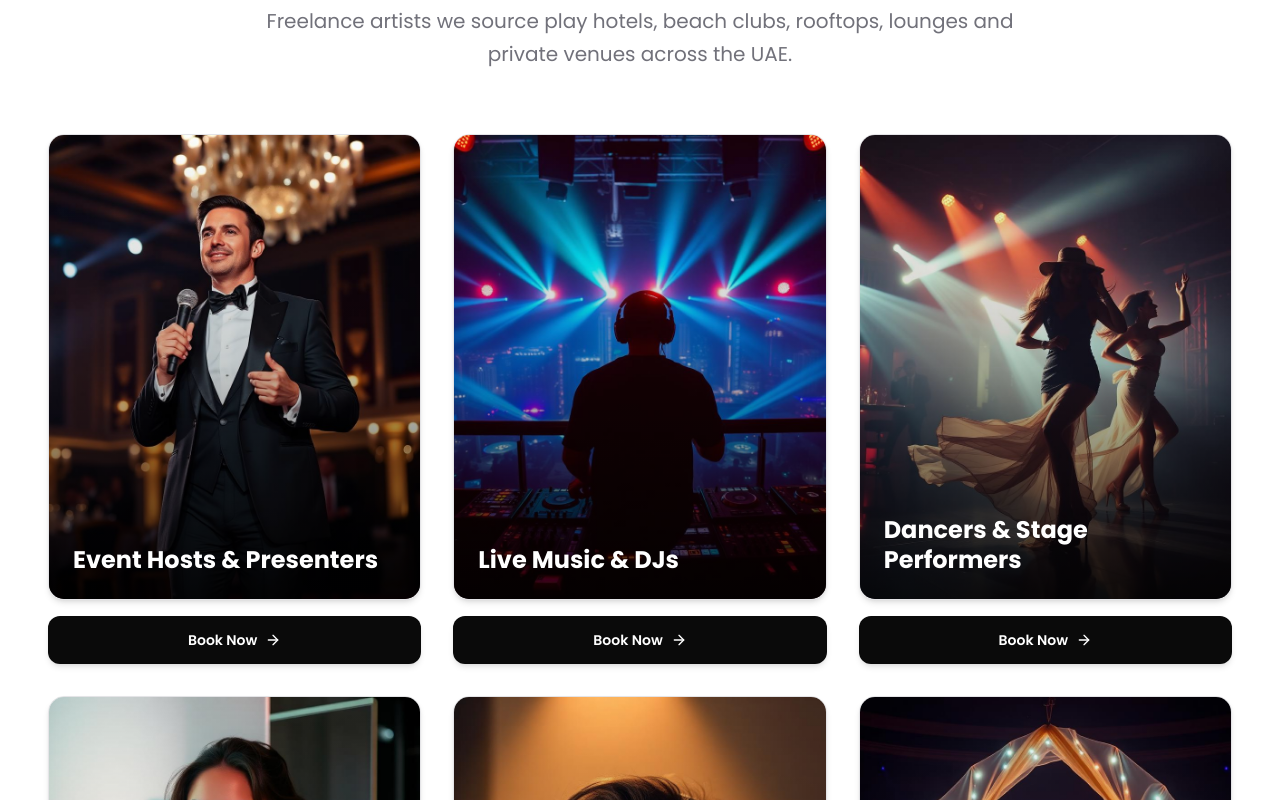
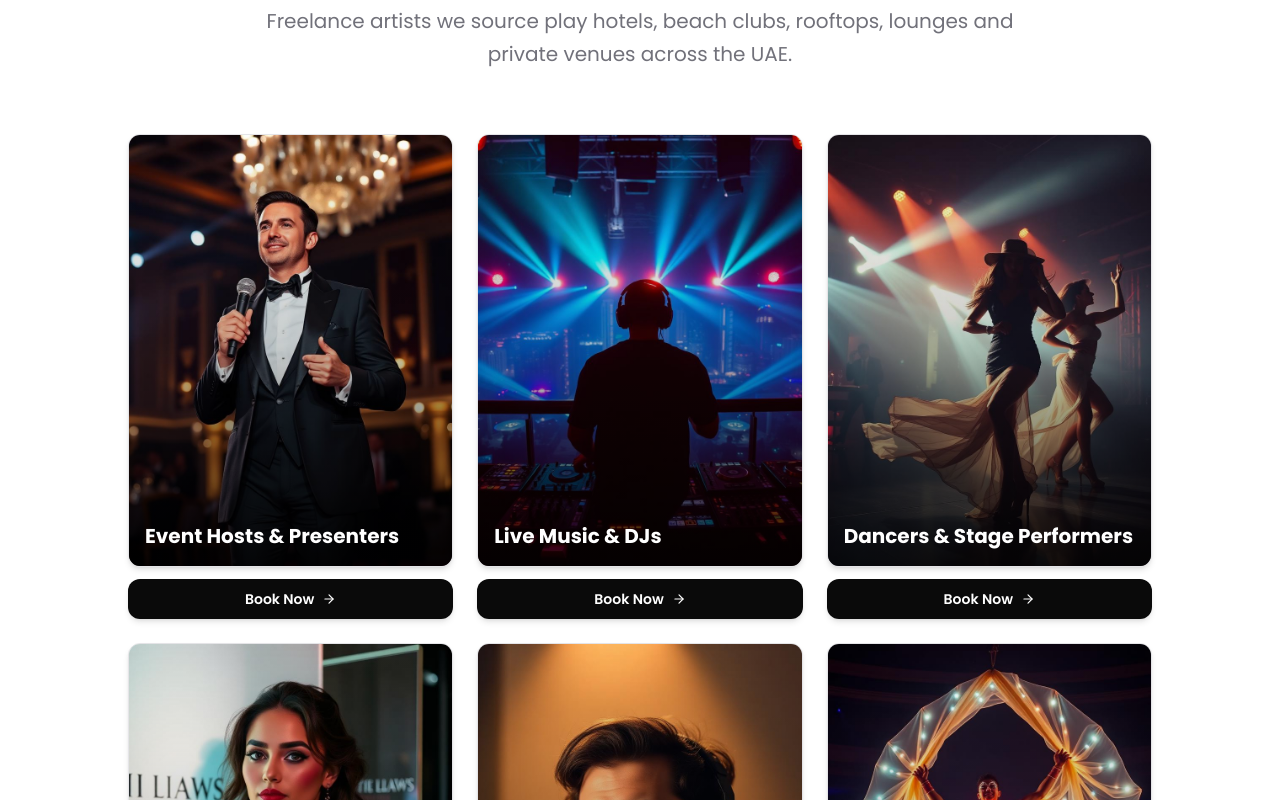
Before and after one commit to snape345/sweet-theme-haven, a React (Vite) app: page / in a window 1280 px wide. Shown: the part 1160-1960 px from the top of the page. Built offline with nearby package versions, Linux system fonts and the light colour scheme; the HTML template or start-up script is replaced by a standard one.

Commit message:
Changes
Co-authored-by: snape345 <154547548+snape345@users.noreply.github.com>

```diff
--- a/src/components/Awards.tsx
+++ b/src/components/Awards.tsx
@@ -50,12 +50,12 @@ export function Awards() {
         </div>
 
         {/* Category Grid */}
-        <div className="relative max-w-7xl mx-auto">
-          <div className="grid grid-cols-1 md:grid-cols-2 lg:grid-cols-3 gap-8">
+        <div className="relative max-w-5xl mx-auto">
+          <div className="grid grid-cols-1 md:grid-cols-2 lg:grid-cols-3 gap-6">
             {categories.map((cat, index) => (
-              <div key={index} className="flex flex-col gap-4">
-                <div className="group relative overflow-hidden rounded-2xl border border-border bg-card shadow-md">
-                  <div className="aspect-[4/5] overflow-hidden">
+              <div key={index} className="flex flex-col gap-3">
+                <div className="group relative overflow-hidden rounded-xl border border-border bg-card shadow-md">
+                  <div className="aspect-[3/4] overflow-hidden">
                     <img
                       src={cat.image}
                       alt={cat.title}
@@ -66,8 +66,8 @@ export function Awards() {
                     />
                   </div>
                   <div className="absolute inset-0 bg-gradient-to-t from-black/80 via-black/20 to-transparent pointer-events-none" />
-                  <div className="absolute bottom-0 left-0 right-0 p-6">
-                    <h3 className="text-2xl font-bold text-white leading-tight">
+                  <div className="absolute bottom-0 left-0 right-0 p-4">
+                    <h3 className="text-lg sm:text-xl font-bold text-white leading-tight">
                       {cat.title}
                     </h3>
                   </div>
@@ -77,13 +77,13 @@ export function Awards() {
                   href={getWhatsAppUrl(cat.title)}
                   target="_blank"
                   rel="noopener noreferrer"
-                  className="w-full inline-flex items-center justify-center gap-2 rounded-xl bg-primary px-6 py-3.5 text-sm font-semibold text-primary-foreground shadow-md transition-all hover:bg-primary/90 hover:shadow-lg active:scale-[0.98]"
+                  className="w-full inline-flex items-center justify-center gap-2 rounded-lg bg-primary px-5 py-2.5 text-sm font-semibold text-primary-foreground shadow-md transition-all hover:bg-primary/90 hover:shadow-lg active:scale-[0.98]"
                 >
                   Book Now
                   <svg
                     xmlns="http://www.w3.org/2000/svg"
-                    width="16"
-                    height="16"
+                    width="14"
+                    height="14"
                     viewBox="0 0 24 24"
                     fill="none"
                     stroke="currentColor"
```
